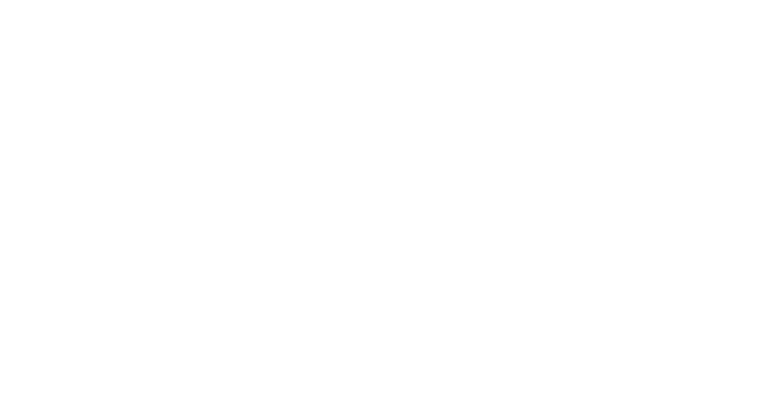
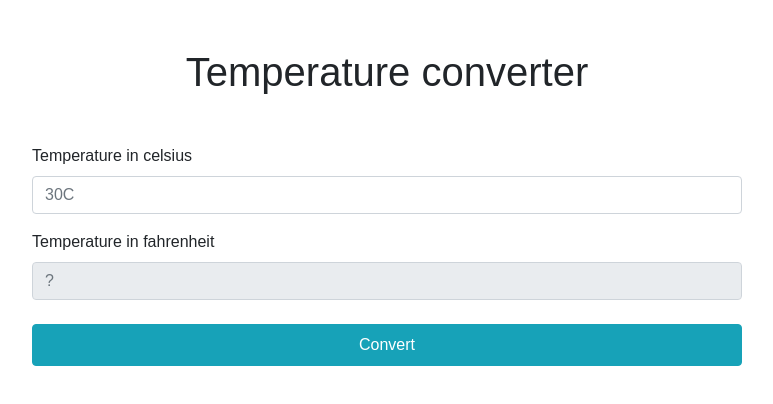
Before and after one commit to ilhomjon55/celsius-fahrenheit, a plain HTML site: page index.html in a window 1280 px wide. Shown: the whole page, without its empty margins (253-1026 px from the left). Drawn offline with Linux system fonts and the light colour scheme.

Commit message:
Add html and style project

```diff
--- a/index.html
+++ b/index.html
@@ -6,13 +6,25 @@
   <meta name="viewport" content="width=device-width, initial-scale=1.0">
   <link rel="stylesheet" href="css/bootstrap.min.css">
   <link rel="stylesheet" href="css/styles.css">
-  <title>Document</title>
+  <title>Celsius to Fahrenheit</title>
 </head>
 
 <body>
-
-
-
+  <div class="container row mx-auto">
+    <h1 class="text-center my-5 col-12">Temperature converter</h1>
+    <form class="form-temperature col-8 mx-auto" action="https://echo.htmlacademy.ru/" method="GET">
+      <div class="form-group">
+        <label for="#celsius-input">Temperature in celsius</label>
+        <input class="celsius-input form-control" id="celsius-input" type="number" step="0.1" placeholder="30C">
+      </div>
+      <div class="form-group mb-4">
+        <label for="#fahrenheit-input">Temperature in fahrenheit</label>
+        <input class="fahrenheit-input form-control" id="fahrenheit-input" type="number" step="0.1" placeholder="?"
+          readonly>
+      </div>
+      <button class="btn btn-info w-100 p-2" type="submit">Convert</button>
+    </form>
+  </div>
 
 
   <script src="js/jquery-3.5.1.min.js"></script>
```
